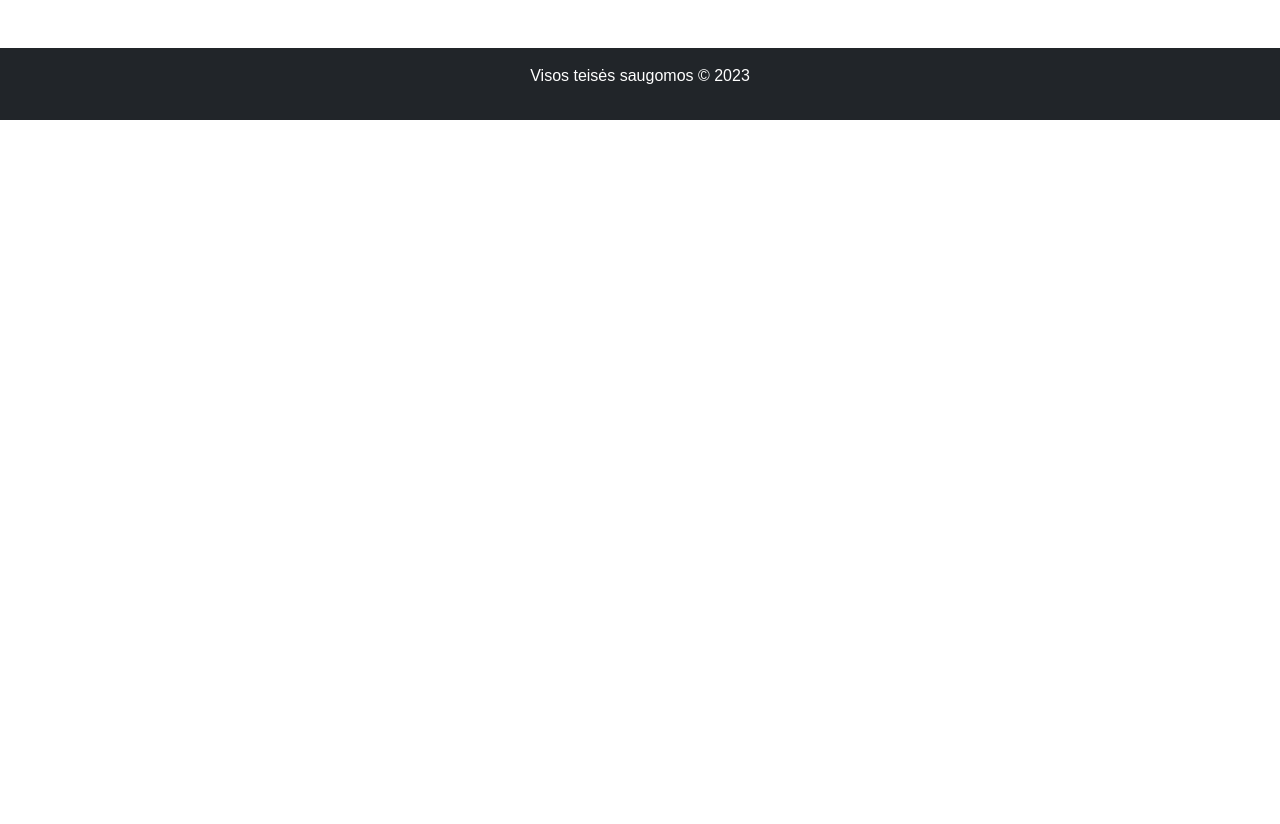
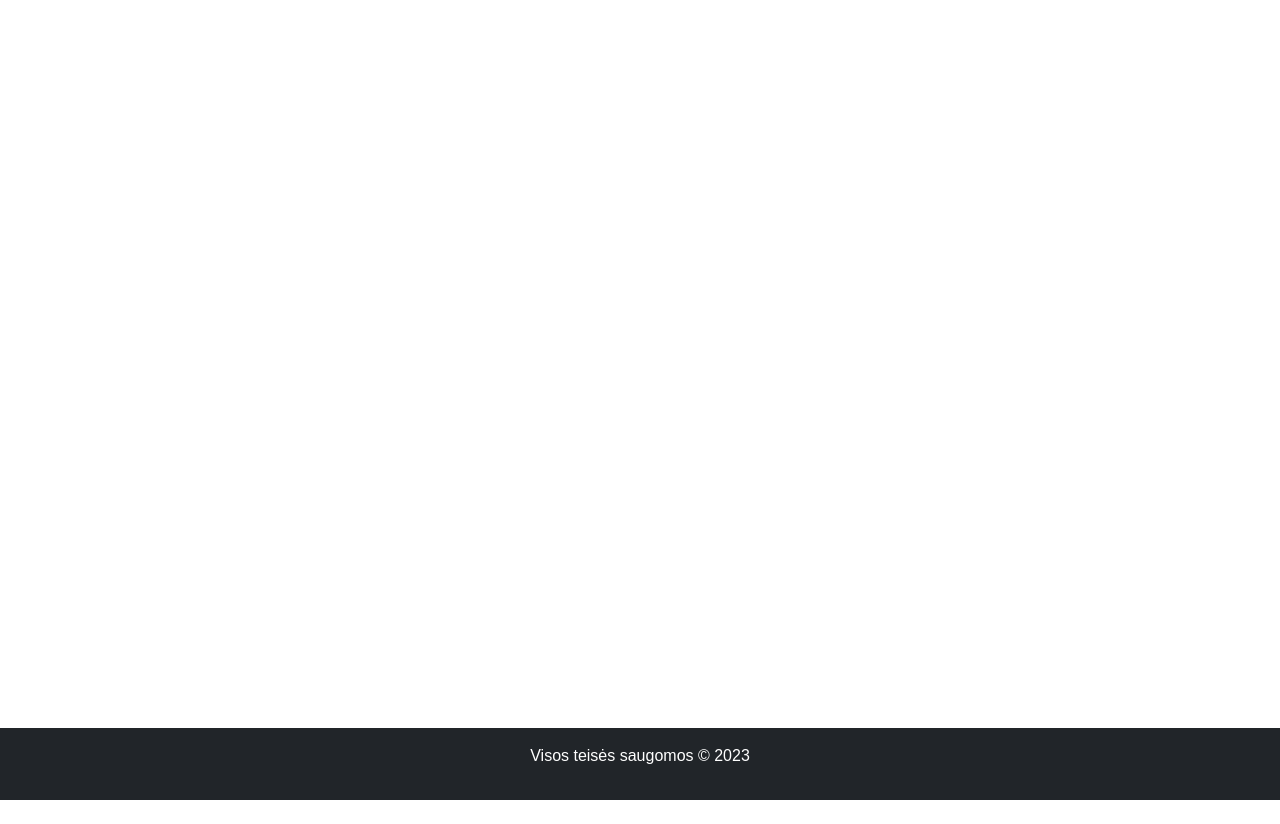
Before and after one commit to JS24-s/skelbimai, a website: page src/index.html in a window 1280 px wide. Before the commit the page ends 800 px from the top, so only its background shows below. Drawn offline with nearby package versions, Linux system fonts and the light colour scheme; files that its build step writes are made by us from their sources; files whose address does not match are found by name.

Commit message:
readme update

```diff
--- a/src/index.html
+++ b/src/index.html
@@ -16,7 +16,7 @@
             <!-- Turinio rodymas -->
         </div>
     </main>
-    <footer class="bg-dark text-white p-3 mt-5 text-center">
+    <footer class="bg-dark text-white p-3 mt-5 text-center fixed-bottom">
         <p>Visos teisės saugomos © 2023</p>
     </footer>
     <script src="https://code.jquery.com/jquery-3.5.1.slim.min.js"></script>
--- a/src/scss/app.scss
+++ b/src/scss/app.scss
@@ -2,6 +2,7 @@
 /* Jūsų kiti stiliai */
 body {
     font-family: Arial, sans-serif;
+    min-height: 100vh;
 }
 
 .card {
```
Also changed, not shown: public/index.html (+1 -1 lines), public/login.html (+1 -1 lines), public/register.html (+1 -1 lines), public/upload.html (+1 -1 lines), src/login.html (+1 -1 lines), src/register.html (+1 -1 lines), src/upload.html (+1 -1 lines), public/public/css/app.css.
